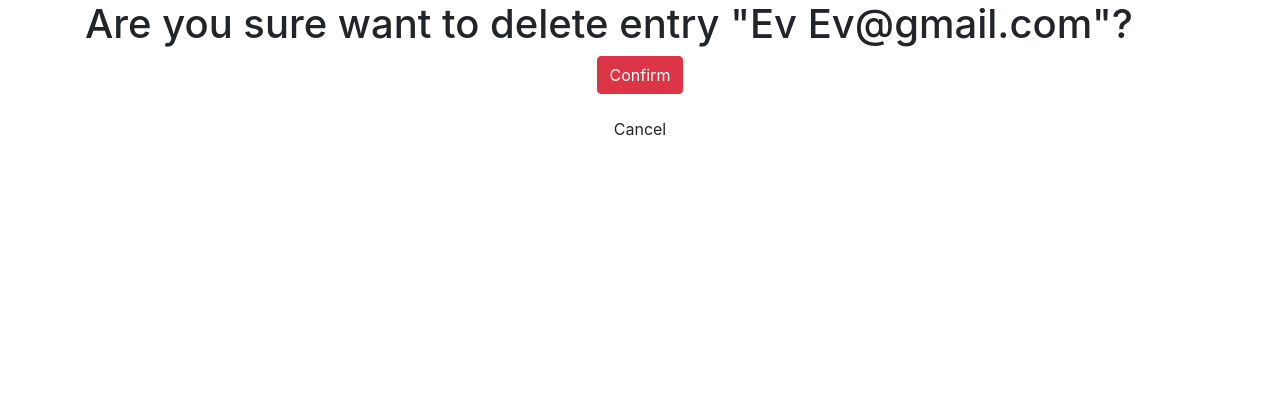
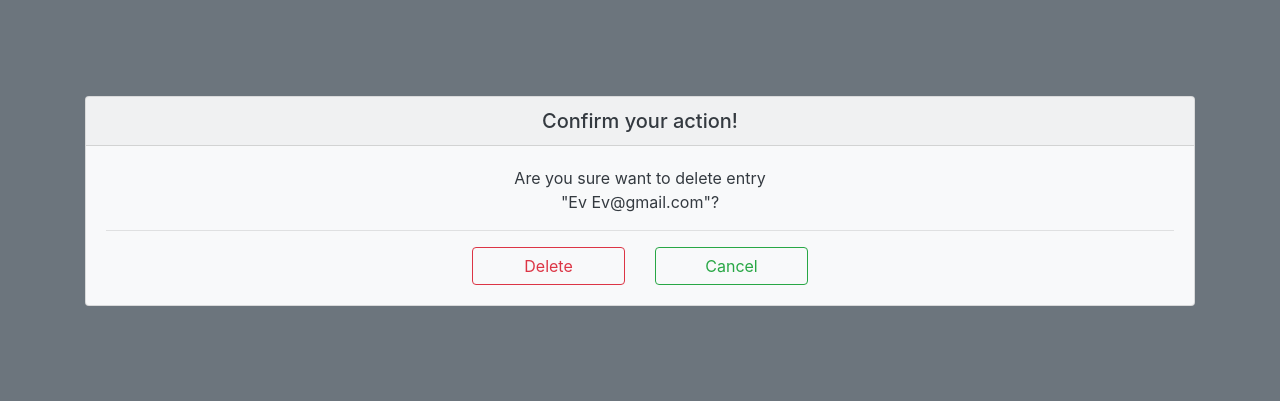
Before and after one commit to tyzo4ka/guest_book, a Django app: template source/webapp/templates/delete.html in a window 1280 px wide. Shown: the top 401 px of the page. Run offline with Django 3.2, Linux system fonts and the light colour scheme; the template is opened without the code that fills it: values that come from a table or form of the project are taken from there, others are empty; data comes from the database, SQL or seed files in the repository; parts of the project's set-up code (start-up, migrations or seed data) failed here and were passed over; some libraries are stand-ins or nearby versions.

Commit message:
add styles for update/create/delete.html

```diff
--- a/source/webapp/forms.py
+++ b/source/webapp/forms.py
@@ -5,7 +5,3 @@ class EntryForm(forms.Form):
     author = forms.CharField(max_length=40, required=True, label='Author')
     email = forms.EmailField(max_length=50, required=True, label='Email')
     text = forms.CharField(max_length=3000, required=True, label="Text")
-
-
-class SearchForm(forms.Form):
-    author = forms.CharField(max_length=40, required=True, label="Search")
--- a/source/webapp/static/css/style.css
+++ b/source/webapp/static/css/style.css
@@ -0,0 +1,3 @@
+body {
+    background-color: #6c757d;
+}
--- a/source/webapp/templates/base.html
+++ b/source/webapp/templates/base.html
@@ -7,19 +7,28 @@
           content="width=device-width, user-scalable=no, initial-scale=1.0, maximum-scale=1.0, minimum-scale=1.0">
     <meta http-equiv="X-UA-Compatible" content="ie=edge">
     <title>{% block title %}Guest book{% endblock %}</title>
-    <link rel="stylesheet" href="https://stackpath.bootstrapcdn.com/bootstrap/4.3.1/css/bootstrap.min.css" integrity="sha384-ggOyR0iXCbMQv3Xipma34MD+dH/1fQ784/j6cY/iJTQUOhcWr7x9JvoRxT2MZw1T" crossorigin="anonymous">
+    <link rel="stylesheet" href="https://stackpath.bootstrapcdn.com/bootstrap/4.3.1/css/bootstrap.min.css"
+          integrity="sha384-ggOyR0iXCbMQv3Xipma34MD+dH/1fQ784/j6cY/iJTQUOhcWr7x9JvoRxT2MZw1T" crossorigin="anonymous">
     <link rel="stylesheet" href="{% static "css/style.css" %}">
     {% block styles %}{% endblock %}
 </head>
 <body>
 {% block menu %}{% endblock %}
-<div class="container">
-    {% block content %}{% endblock %}
+<div class="p-5 mb-5 bg-secondary">
+    <div class="container">
+        {% block content %}{% endblock %}
+    </div>
+    <script src="https://code.jquery.com/jquery-3.3.1.slim.min.js"
+            integrity="sha384-q8i/X+965DzO0rT7abK41JStQIAqVgRVzpbzo5smXKp4YfRvH+8abtTE1Pi6jizo"
+            crossorigin="anonymous"></script>
+    <script src="https://cdnjs.cloudflare.com/ajax/libs/popper.js/1.14.7/umd/popper.min.js"
+            integrity="sha384-UO2eT0CpHqdSJQ6hJty5KVphtPhzWj9WO1clHTMGa3JDZwrnQq4sF86dIHNDz0W1"
+            crossorigin="anonymous"></script>
+    <script src="https://stackpath.bootstrapcdn.com/bootstrap/4.3.1/js/bootstrap.min.js"
+            integrity="sha384-JjSmVgyd0p3pXB1rRibZUAYoIIy6OrQ6VrjIEaFf/nJGzIxFDsf4x0xIM+B07jRM"
+            crossorigin="anonymous"></script>
+    <script type="application/javascript" src="{% static "js/main.js" %}"></script>
+    {% block scripts %}{% endblock %}
 </div>
-<script src="https://code.jquery.com/jquery-3.3.1.slim.min.js" integrity="sha384-q8i/X+965DzO0rT7abK41JStQIAqVgRVzpbzo5smXKp4YfRvH+8abtTE1Pi6jizo" crossorigin="anonymous"></script>
-<script src="https://cdnjs.cloudflare.com/ajax/libs/popper.js/1.14.7/umd/popper.min.js" integrity="sha384-UO2eT0CpHqdSJQ6hJty5KVphtPhzWj9WO1clHTMGa3JDZwrnQq4sF86dIHNDz0W1" crossorigin="anonymous"></script>
-<script src="https://stackpath.bootstrapcdn.com/bootstrap/4.3.1/js/bootstrap.min.js" integrity="sha384-JjSmVgyd0p3pXB1rRibZUAYoIIy6OrQ6VrjIEaFf/nJGzIxFDsf4x0xIM+B07jRM" crossorigin="anonymous"></script>
-<script type="application/javascript" src="{% static "js/main.js" %}"></script>
-{% block scripts %}{% endblock %}
 </body>
 </html>
--- a/source/webapp/templates/delete.html
+++ b/source/webapp/templates/delete.html
@@ -1,10 +1,22 @@
 {% extends "base.html" %}
 {% block title %}Delete entry{% endblock %}
 {% block content %}
-    <h1>Are you sure want to delete entry "{{ entry }}"?</h1>
-    <form method="POST" action="{% url "entry_delete" entry.pk %}" class="text-center">
-        {% csrf_token %}
-        <p><input type="submit" value="Confirm" class="btn btn-danger"></p>
-        <p><a href="{% url "index" %}" class="btn btn-default">Cancel</a></p>
-    </form>
+    <div class="card bg-light text-dark my-5 text-center">
+        <h5 class="card-header">Confirm your action!</h5>
+        <div class="card-body">
+            Are you sure want to delete entry <br> "{{ entry }}"?
+            <form method="POST" action="{% url "entry_delete" entry.pk %}" class="text-center">
+                {% csrf_token %}
+                <hr/>
+                <div class="row justify-content-center">
+                    <div class="col-sm-2">
+                        <input type="submit" value="Delete" class="btn btn-outline-danger btn-block">
+                    </div>
+                    <div class="col-sm-2">
+                        <a href="{% url "index" %}" class="btn btn-outline-success btn-block">Cancel</a>
+                    </div>
+                </div>
+            </form>
+        </div>
+    </div>
 {% endblock %}
```
Also changed, not shown: source/webapp/templates/create.html (+10 -4 lines), source/webapp/templates/index.html (+26 -6 lines), source/webapp/templates/update.html (+10 -4 lines), source/webapp/views.py (+2 -5 lines).
